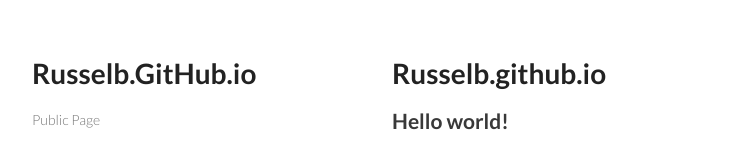
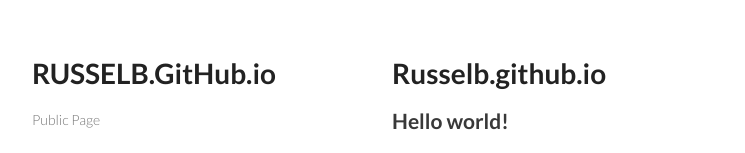
Before and after one commit to Grey0wl/grey0wl.github.io, a plain HTML site: page index.html in a window 1280 px wide. Shown: the top 153 px of the page, without its empty margins (178-923 px from the left). Drawn offline with Linux system fonts and the light colour scheme.

Commit message:
Update index.html
Updated text in first h1

```diff
--- a/index.html
+++ b/index.html
@@ -15,7 +15,7 @@
   <body>
     <div class="wrapper">
       <header>
-        <h1>Russelb.GitHub.io</h1>
+        <h1>RUSSELB.GitHub.io</h1>
         <p>Public Page</p>
 
 
```
